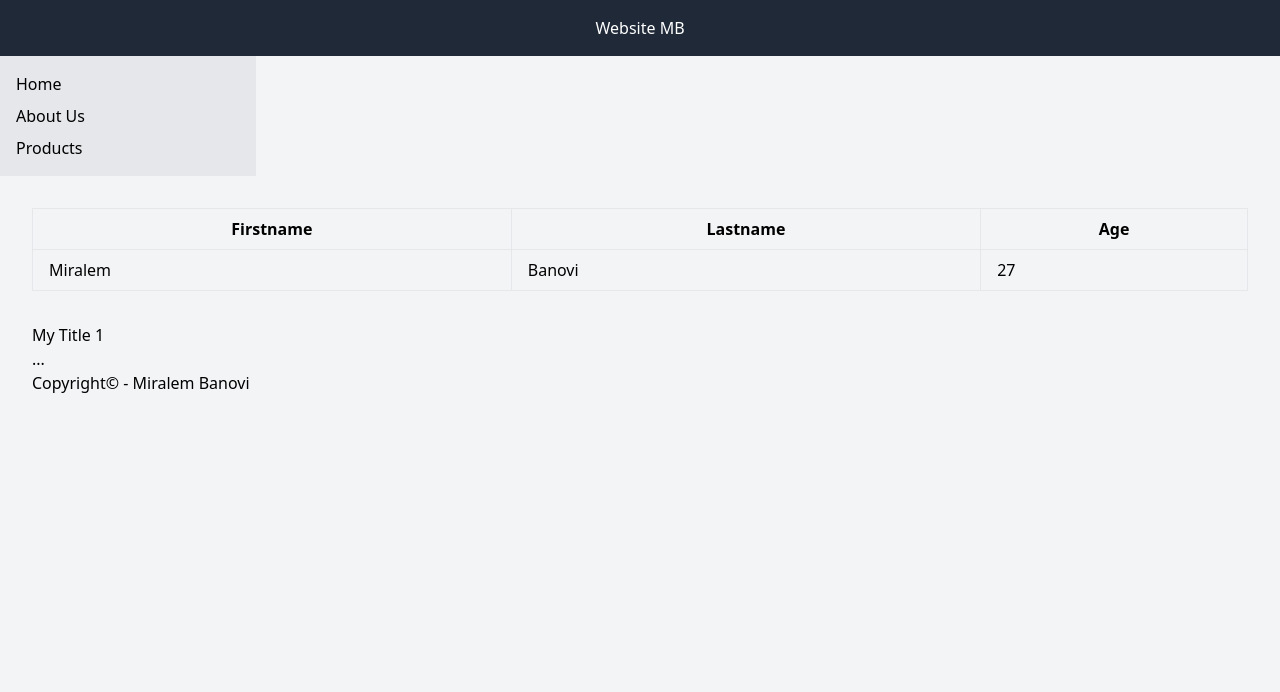
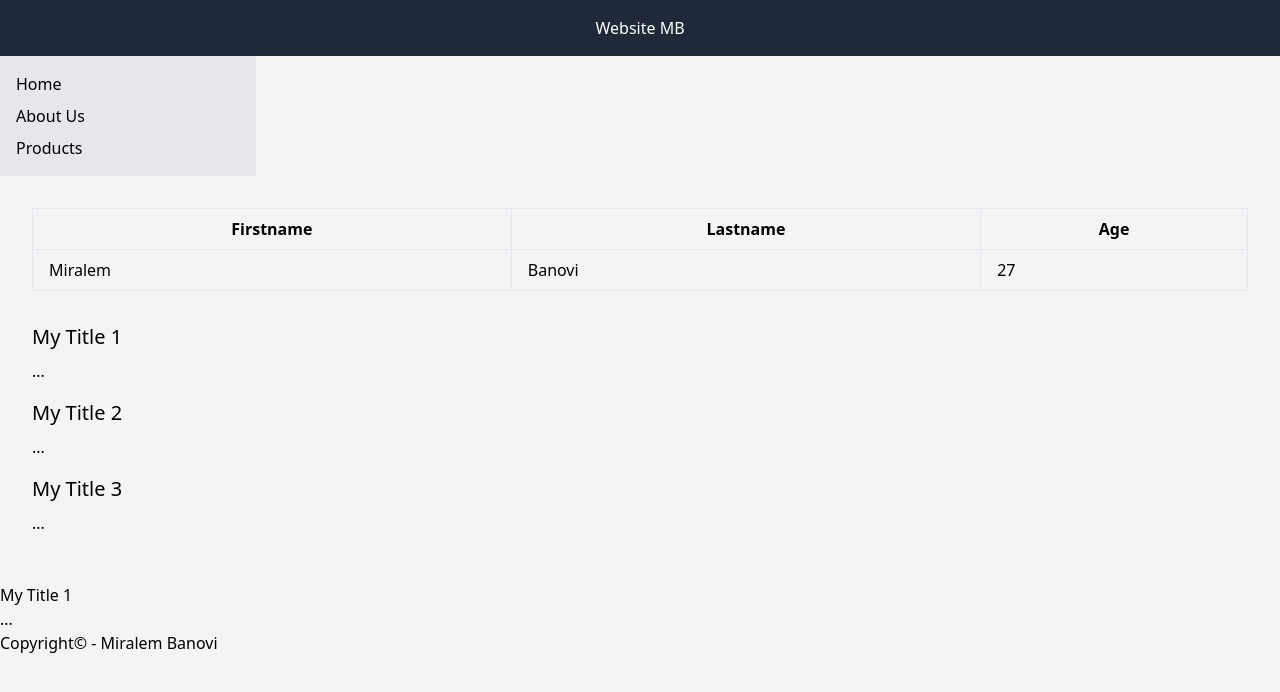
Before and after one commit to Miralem-Ba/example_project, a website built with webpack: page src/index.html in a window 1280 px wide. Built offline with nearby package versions, Linux system fonts and the light colour scheme.

Commit message:
Added tailwindcss to section class

```diff
--- a/src/index.html
+++ b/src/index.html
@@ -36,6 +36,21 @@
       </tr>
     </table>
 
+    <section>
+      <article class="mb-4">
+        <h2 class="text-xl mb-2">My Title 1</h2>
+        <p>...</p>
+      </article>
+      <article class="mb-4">
+        <h2 class="text-xl mb-2">My Title 2</h2>
+        <p>...</p>
+      </article>
+      <article class="mb-4">
+        <h2 class="text-xl mb-2">My Title 3</h2>
+        <p>...</p>
+      </article>
+    </section>
+  </main>
 
 <main class="content">
 
```
